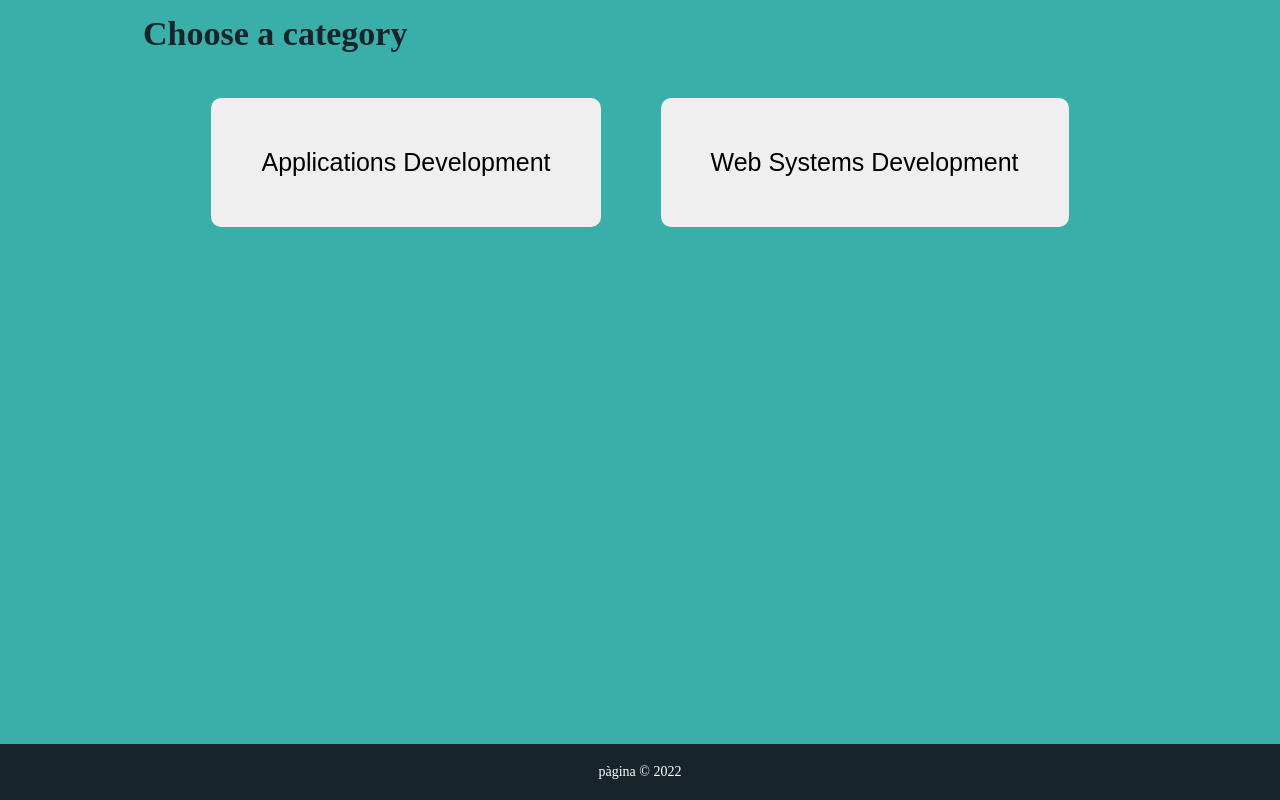
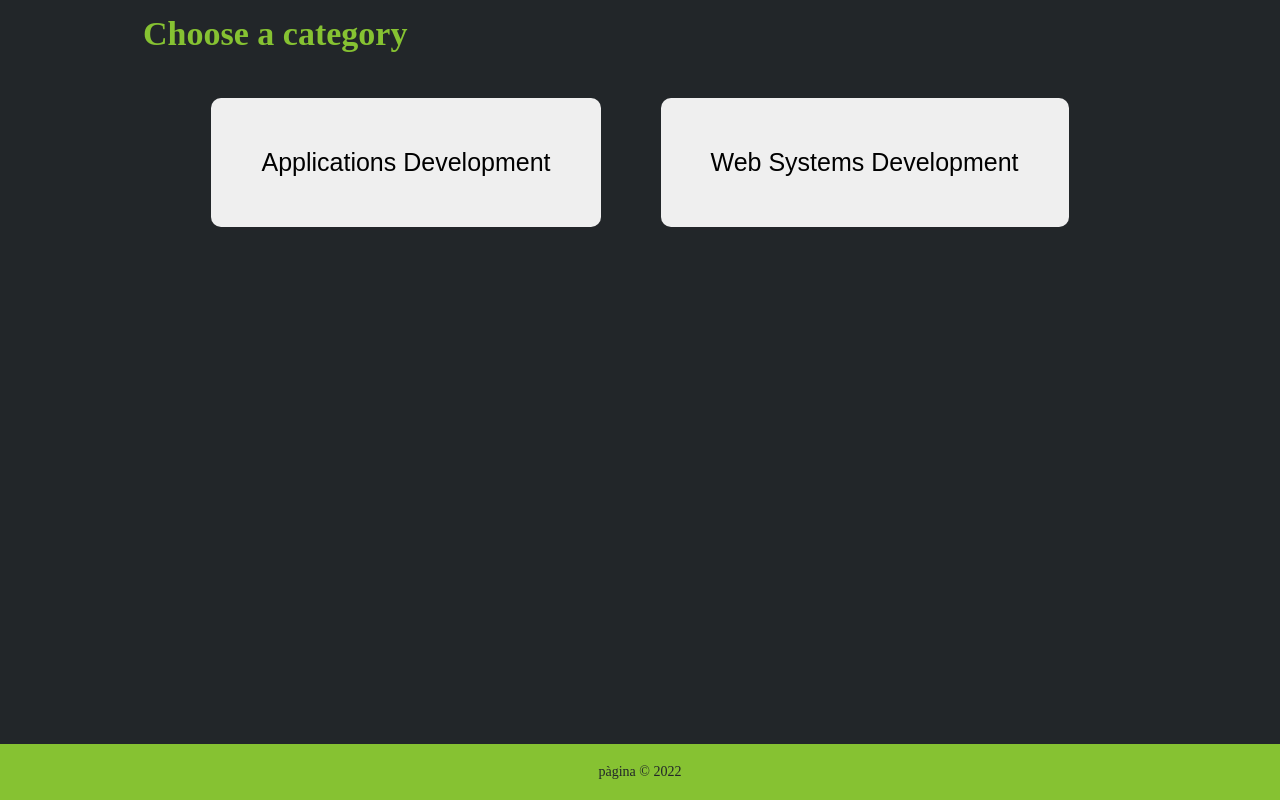
Before and after one commit to pagina-slu/quiz, a PHP site: page / in a window 1280 px wide. Run offline with PHP 8.4, Linux system fonts and the light colour scheme.

Commit message:
Update color scheme

```diff
--- a/style/style.css
+++ b/style/style.css
@@ -17,9 +17,9 @@ body {
   display: flex;
   flex-direction: column;
   align-items: center;
-  background-color: #3aafa9;
+  background-color: #222629;
   position: relative;
-  color: #17252a;
+  color: white;
   padding-bottom: 5rem;
 }
 
@@ -37,7 +37,7 @@ main {
 }
 
 #title {
-  color: #17252a;
+  color: #86c232;
   font-weight: bold;
   font-size: 3.4rem;
 }
@@ -64,7 +64,7 @@ main {
 .category-button:hover {
   background-color: #17252a;
   border: none;
-  color: #feffff;
+  color: white;
 }
 
 /* Login */
@@ -170,9 +170,6 @@ h1 {
   display: flex;
   flex-direction: column;
   justify-content: space-between;
-  border: 1px solid;
-  border-bottom: none;
-  border-radius: 10px 10px 0 0;
   padding: 3rem 0 3rem 3rem;
   gap: 4rem;
 }
@@ -225,16 +222,25 @@ input[type="number"] {
 
 input[type="text"] {
   background-color: transparent;
+  border-color: white;
+  border-style: solid;
   font-size: 1.6rem;
   height: 50px;
   width: 500px;
   padding-left: 1rem;
 }
 
+input[type="text"]:focus {
+  outline: none;
+  border-color: #86c232;
+  border-radius: 5px;
+  border-width: 2px;
+}
+
 /* Footer */
 footer {
-  background-color: #17252a;
-  color: #feffff;
+  background-color: #86c232;
+  color: #222629;
   width: 100%;
   text-align: center;
   padding: 2rem 0;
```
